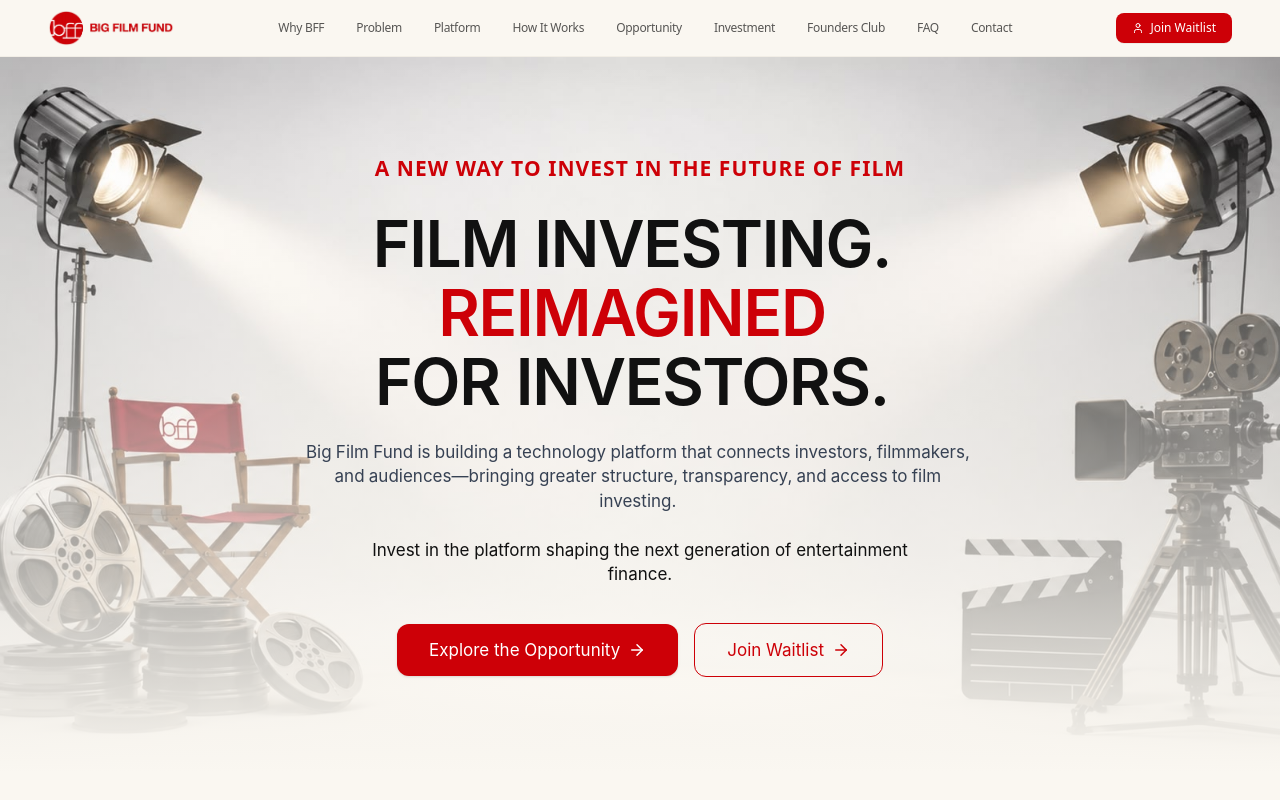
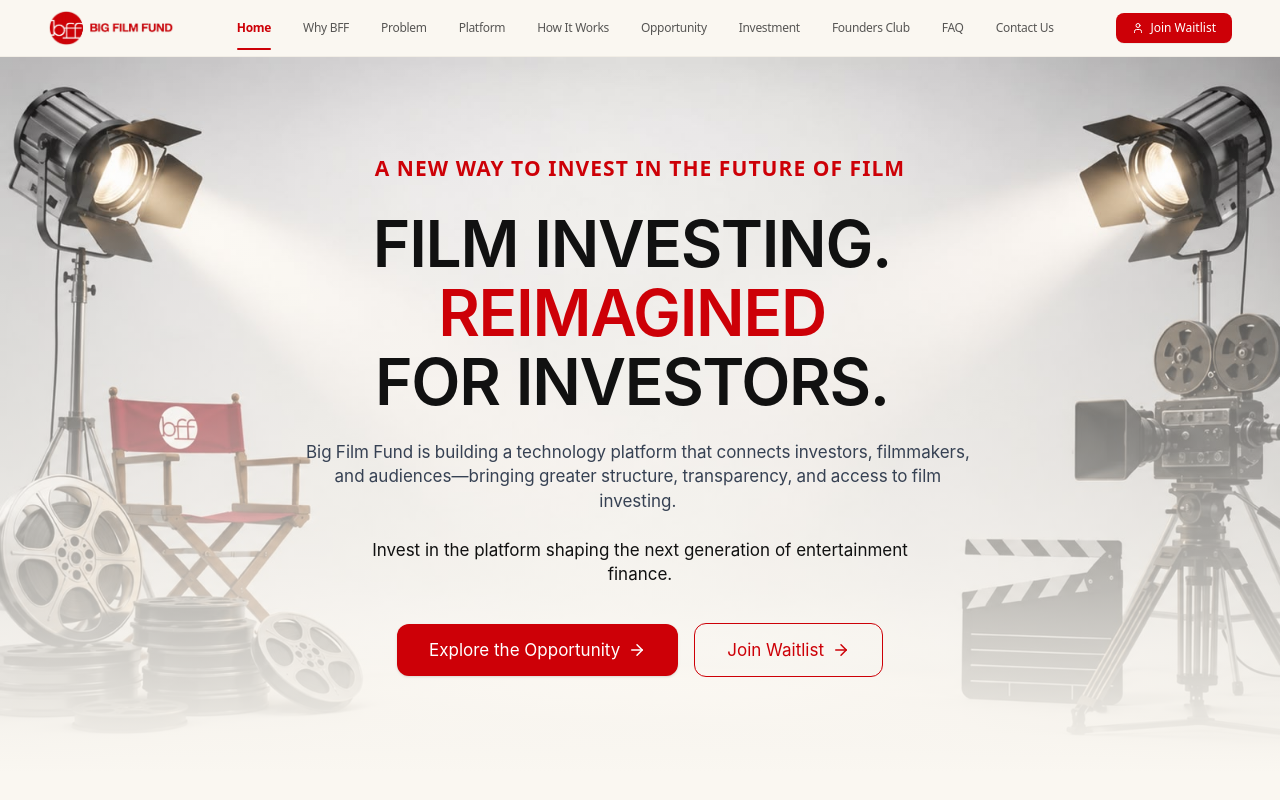
Before and after one commit to ChHashim88/bff3, a Next.js app: page / in a window 1280 px wide. Shown: the top 800 px of the page. Built offline with nearby package versions, Linux system fonts and the light colour scheme.

Commit message:
feat: add Home link to navigation menu

```diff
--- a/src/components/layout/Navigation.tsx
+++ b/src/components/layout/Navigation.tsx
@@ -15,6 +15,7 @@ export default function Navigation({ onOpenWaitlist, activeSection = "Home" }: N
   const [isScrolled, setIsScrolled] = useState(false);
 
   const navLinks = [
+    { name: "Home", href: "#" },
     { name: "Why BFF", href: "#why-bff" },
     { name: "Problem", href: "#the-problem" },
     { name: "Platform", href: "#our-solution" },
@@ -23,7 +24,7 @@ export default function Navigation({ onOpenWaitlist, activeSection = "Home" }: N
     { name: "Investment", href: "#the-investment" },
     { name: "Founders Club", href: "#founders-club" },
     { name: "FAQ", href: "#faq" },
-    { name: "Contact", href: "#contact" },
+    { name: "Contact Us", href: "#contact" },
   ];
 
   // Dynamic Scroll & Section Detection
```
